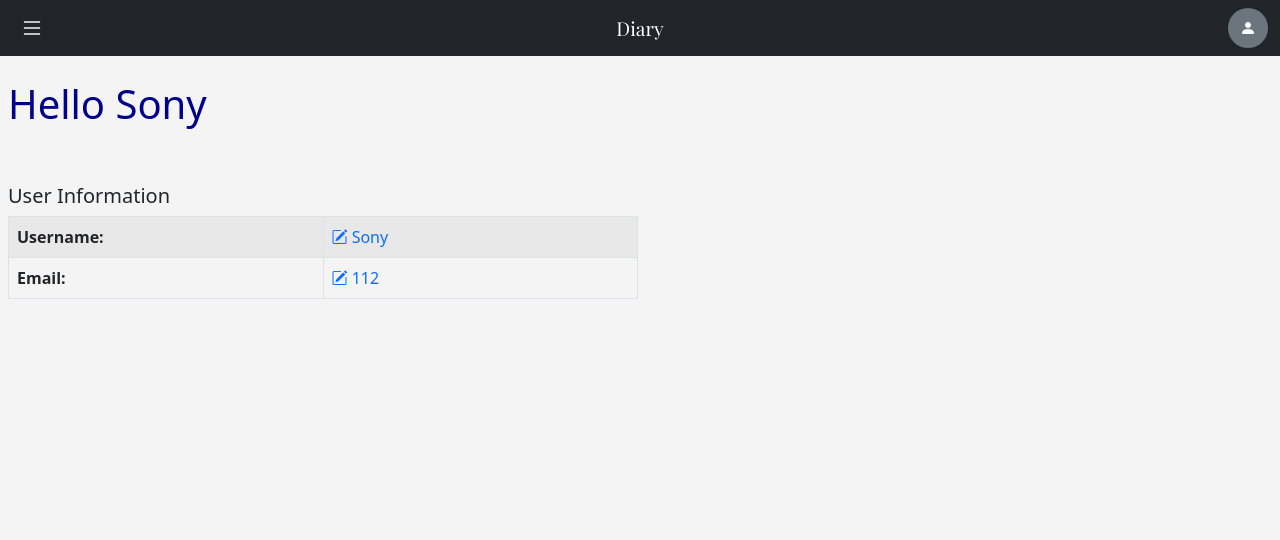
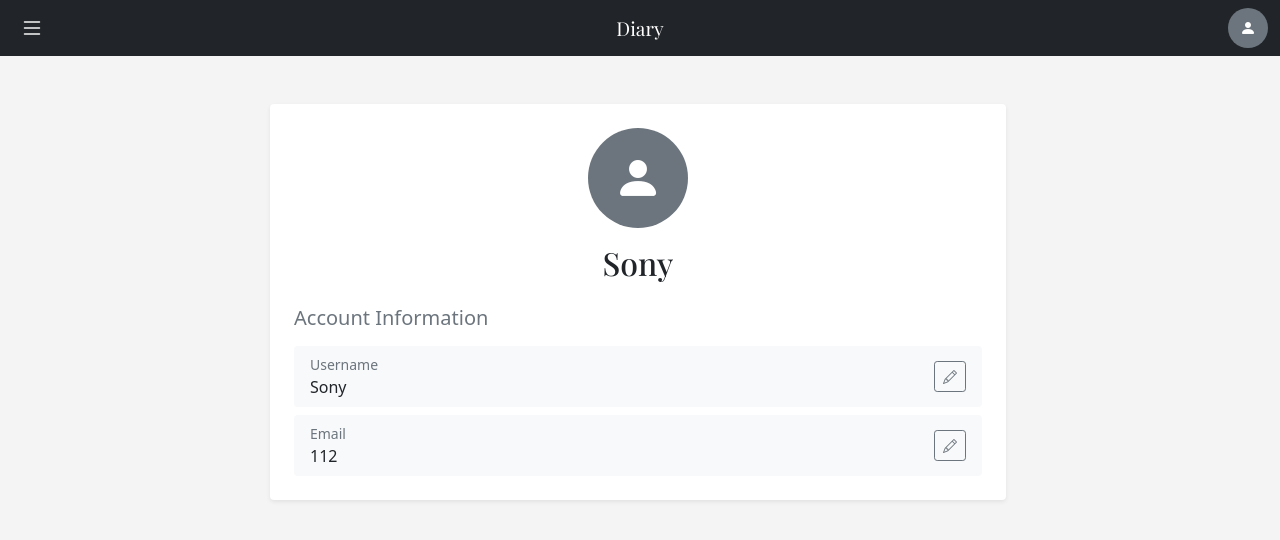
Before and after one commit to sony0505/Palimpsest, a Flask app: a page that uses templates/profile.html in a window 1280 px wide. Shown: the top 540 px of the page. Run offline with Flask 3, Linux system fonts and the light colour scheme; a user stored in the database is signed in; some libraries are stand-ins or nearby versions.

Commit message:
diary update

```diff
--- a/main.py
+++ b/main.py
@@ -44,10 +44,15 @@ class DiaryForm(FlaskForm):
     diary = StringField('Write something', validators=[DataRequired()])
     #user_id = StringField('User ID(Debug only)')
     submit = SubmitField('Save')
-class UpdateForm(FlaskForm):# I don't know how to change the button text, so I create a new form for update. I don't know if it is a good way to do it, I will learn it later
+class UserUpdateForm(FlaskForm):# I don't know how to change the button text, so I create a new form for update. I don't know if it is a good way to do it, I will learn it later
     username = StringField('Username', validators=[DataRequired()])
     password = StringField('Password', validators=[DataRequired()])
     email = StringField('Email', validators=[DataRequired()])
+    submit = SubmitField('Update')
+
+class DiaryUpdateForm(FlaskForm):
+    title = StringField('Title', validators=[DataRequired()])
+    diary = StringField('Diary', validators=[DataRequired()])
     submit = SubmitField('Update')
 
 class UserForm(FlaskForm):
@@ -150,7 +155,7 @@ def logout():
 
 @app.route('/user_update/<int:id>', methods=['GET', 'POST'])
 def user_update(id):
-    form = UpdateForm()
+    form = UserUpdateForm()
     user_to_update = User.query.get_or_404(id)
     if request.method == 'POST':
         email = request.form['email']
@@ -165,11 +170,17 @@ def user_update(id):
             user_to_update.password = request.form['password']
             user_to_update.email = email
             db.session.commit()
-            return redirect(url_for('SignUp'))
+            return redirect(url_for('profile', username=session['username']))
         except:
             return render_template('user_update.html', form=form, user_to_update=user_to_update)
 
     return render_template('user_update.html', form=form, user_to_update=user_to_update)
+
+@app.route('/diary_update/<int:id>', methods=['GET', 'POST'])
+def diary_update(id):
+    form = DiaryUpdateForm()
+    diary_to_update = Diary.query.get_or_404(id)
+    return render_template('diary_warehouse.html', form=form, diary_to_update=diary_to_update)
 
 @app.route('/delete/<int:id>')
 def delete(id):
@@ -180,6 +191,14 @@ def delete(id):
         return redirect(url_for('SignUp'))
     except:
         return redirect(url_for('SignUp'))
+
+@app.route('/diary_warehouse')
+@login_required
+def diary_warehouse():
+    # Get the diaries of the current user( Current user's diary only, later I will write a function to get the diary that the user has the authority to read base on the friend list. I will do it after I finish the friend relationship)
+    user_diaries = Diary.query.filter_by(user_id=session['user_id']).order_by(Diary.date.desc()).all()
+    return render_template('diary_warehouse.html', all_diary=user_diaries)
+
 # create a custom error page
 # Invalid URL
 @app.errorhandler(404)
@@ -191,13 +210,6 @@ def page_not_found(e):
 def internal_server_error(e):
     return render_template('500.html'), 500
 
-@app.route('/diary_warehouse')
-@login_required
-def diary_warehouse():
-    # Get the diaries of the current user( Current user's diary only, later I will write a function to get the diary that the user has the authority to read base on the friend list. I will do it after I finish the friend relationship)
-    user_diaries = Diary.query.filter_by(user_id=session['user_id']).order_by(Diary.date.desc()).all()
-    return render_template('diary_warehouse.html', all_diary=user_diaries)
-
 # Initialize the database
 def init_db():
     with app.app_context():
@@ -207,8 +219,3 @@ def init_db():
 if __name__ == '__main__':
     init_db()
     app.run(debug=True)
-
-
-@app.route('/please_login')
-def please_login():
-    return render_template('PleaseLogIn.html')
--- a/templates/profile.html
+++ b/templates/profile.html
@@ -1,32 +1,54 @@
 {% extends "base.html" %}
 
 {% block content %}
-<div>
-    <h1>Hello {{ session['username']|capitalize }}</h1>
-    <br/><br/>
-    <div>
-        <div>
-            <h5>User Information</h5>
-            <table class="table table-hover table-bordered table-striped" style="width: 50%;">
-                <tr>
-                    <th style="width: 50%;">Username:</th>
-                    <td>
-                        <a href="{{ url_for('user_update', id=session['user_id']) }}" class="text-decoration-none">
-                            <i class="bi bi-pencil-square"></i>
-                            {{ session['username'] }}
-                        </a>
-                    </td>
-                </tr>
-                <tr>
-                    <th style="width: 50%;">Email:</th>
-                    <td style="width: 50%;">
-                        <a href="{{ url_for('user_update', id=session['user_id']) }}" class="text-decoration-none">
-                            <i class="bi bi-pencil-square"> </i>
-                            {{ session['email'] }}
-                        </a>
-                    </td>
-                </tr>
-            </table>
+<div class="container mt-4">
+    <div class="row justify-content-center">
+        <div class="col-md-8">
+            <div class="card border-0 shadow-sm">
+                <div class="card-body p-4">
+                    <div class="text-center mb-4">
+                        <div class="rounded-circle bg-secondary d-inline-flex align-items-center justify-content-center mb-3"
+                             style="width: 100px; height: 100px;">
+                            <i class="bi bi-person-fill text-white" style="font-size: 3rem;"></i>
+                        </div>
+                        <h2 class="mb-0" style="font-family: 'Playfair Display', serif;">
+                            {{ session['username']|capitalize }}
+                        </h2>
+                    </div>
+
+                    <div class="row">
+                        <div class="col-12">
+                            <h5 class="text-muted mb-3">Account Information</h5>
+                            <div class="list-group">
+                                <div class="list-group-item border-0 bg-light mb-2 rounded">
+                                    <div class="d-flex justify-content-between align-items-center">
+                                        <div>
+                                            <small class="text-muted d-block">Username</small>
+                                            <span class="fw-medium">{{ session['username'] }}</span>
+                                        </div>
+                                        <a href="{{ url_for('user_update', id=session['user_id']) }}"
+                                           class="btn btn-outline-secondary btn-sm">
+                                            <i class="bi bi-pencil"></i>
+                                        </a>
+                                    </div>
+                                </div>
+                                <div class="list-group-item border-0 bg-light rounded">
+                                    <div class="d-flex justify-content-between align-items-center">
+                                        <div>
+                                            <small class="text-muted d-block">Email</small>
+                                            <span class="fw-medium">{{ session['email'] }}</span>
+                                        </div>
+                                        <a href="{{ url_for('user_update', id=session['user_id']) }}"
+                                           class="btn btn-outline-secondary btn-sm">
+                                            <i class="bi bi-pencil"></i>
+                                        </a>
+                                    </div>
+                                </div>
+                            </div>
+                        </div>
+                    </div>
+                </div>
+            </div>
         </div>
     </div>
 </div>
```
Also changed, not shown: templates/diary_update.html (added, +16 -0 lines), templates/diary_warehouse.html (+30 -11 lines), templates/write.html (+25 -39 lines), instance/diary.db, templates/user_update.html (renamed from templates/update.html).
